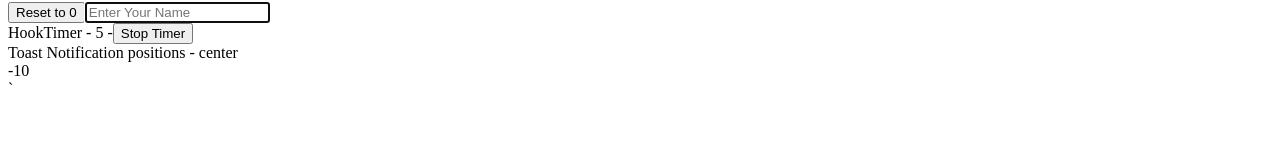
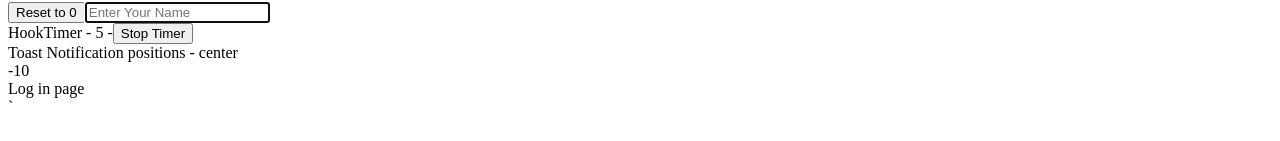
Before and after one commit to mohammadvaladbiegi2/React-Typescript, a React (Vite) app: page / in a window 1280 px wide. Shown: the part 325-466 px from the top of the page. Built offline with nearby package versions, Linux system fonts and the light colour scheme.

Commit message:
Component Prop

```diff
--- a/src/App.tsx
+++ b/src/App.tsx
@@ -8,6 +8,9 @@ import InputRef from "./component/UseRef-type/input.Ref.Simple";
 import { MutableRef } from "./component/UseRef-type/Mutable.Ref";
 import { Toast } from "./component/Template-Literals-Exclude/Positions";
 import RandomNumber from "./component/Restricting-Props/Random-Number";
+import PrivetPage from "./component/Component-Prop/PrivetPage";
+import Login from "./component/Component-Prop/Login";
+import Panel from "./component/Component-Prop/Panel";
 
 const App = (): JSX.Element => {
 
@@ -34,6 +37,7 @@ const App = (): JSX.Element => {
       <MutableRef />
       <Toast positions="center"/>
       <RandomNumber  value={{value:-10,isNegative:false}}  />
+      <PrivetPage isLogin={false} Login={Login} Panel={Panel}/>
     </ContexThemProvider>
   );
 }
--- /dev/null
+++ b/src/component/Component-Prop/Login.tsx
@@ -0,0 +1,11 @@
+import React from 'react';
+
+const Login = () => {
+    return (
+        <div>
+            Log in page
+        </div>
+    );
+}
+
+export default Login;
--- /dev/null
+++ b/src/component/Component-Prop/Panel.tsx
@@ -0,0 +1,11 @@
+import React from 'react';
+
+const Panel = () => {
+    return (
+        <div>
+            Panel page
+        </div>
+    );
+}
+
+export default Panel;
--- /dev/null
+++ b/src/component/Component-Prop/PrivetPage.tsx
@@ -0,0 +1,17 @@
+import React from 'react';
+
+interface PrivetProps {
+    isLogin:boolean,
+    Login:React.ComponentType,
+    Panel:React.ComponentType
+}
+
+const PrivetPage = ({isLogin,Login,Panel}: PrivetProps) => {
+    if(isLogin){
+        return <Panel />
+    }else{
+        return <Login />
+    }
+}
+
+export default PrivetPage;
```
